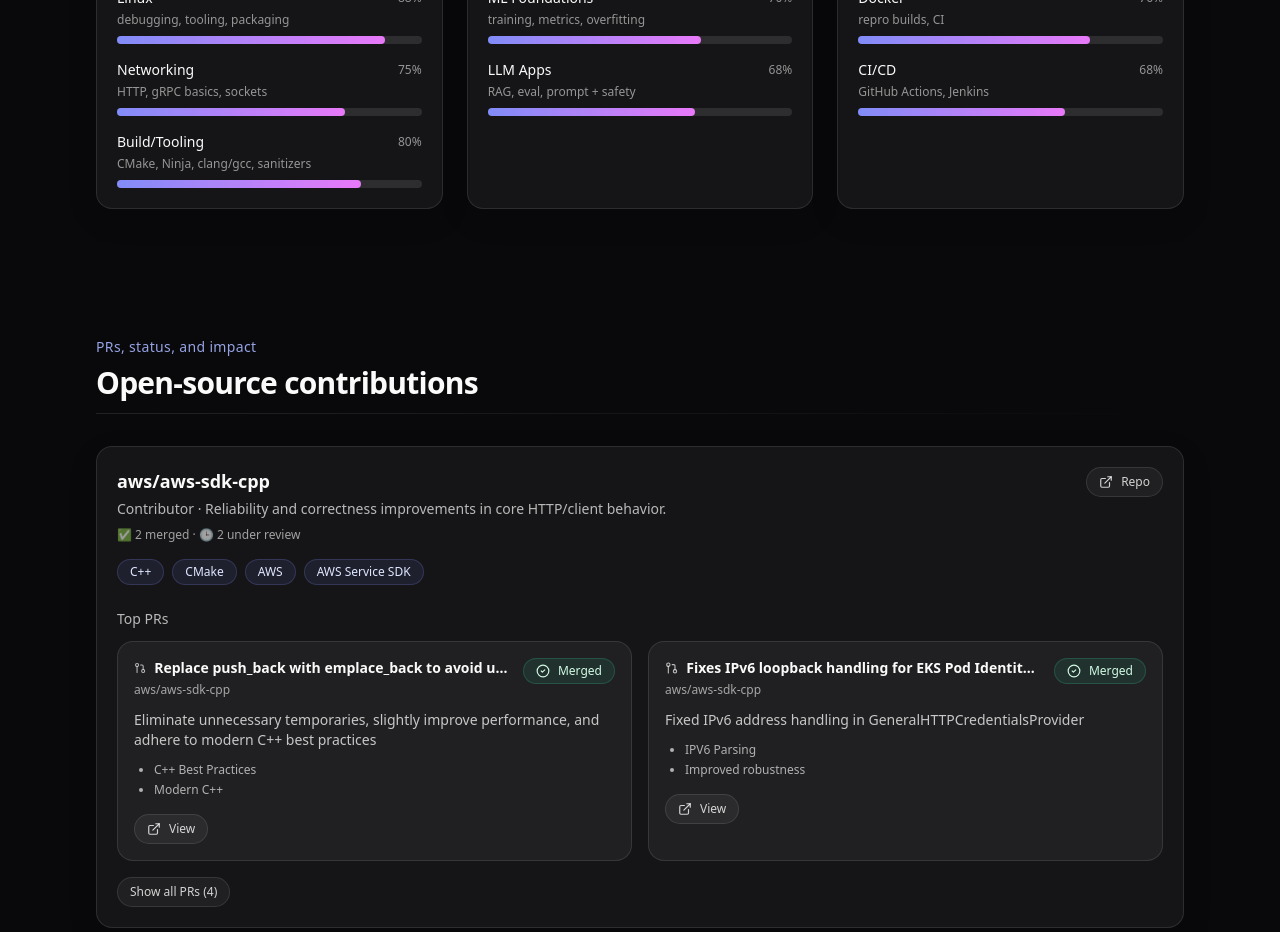
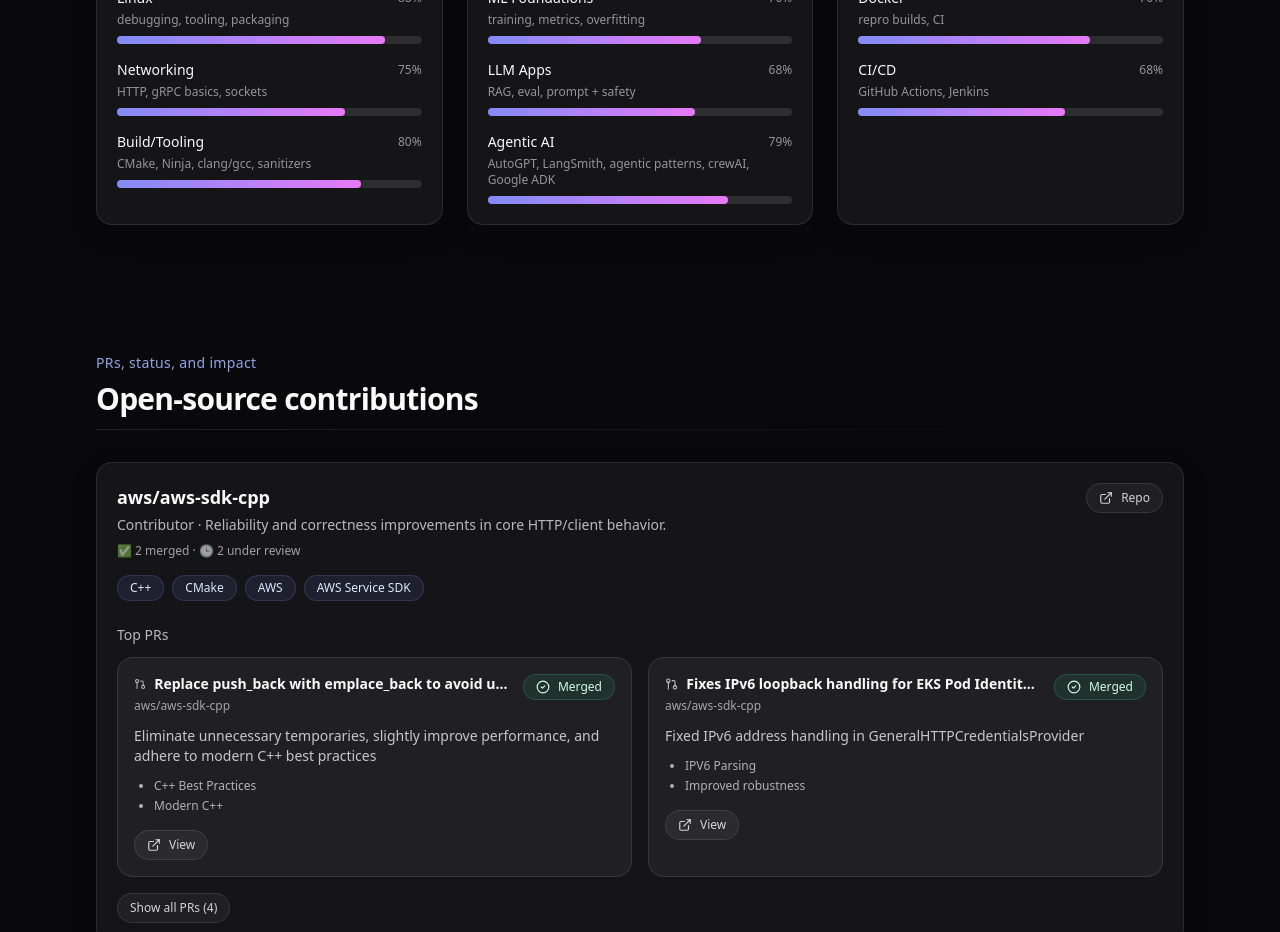
Before and after one commit to rajanyadav0307/rajan-portfolio, a React (Vite) app: page / in a window 1280 px wide. Shown: the part 1880-2812 px from the top of the page. Built offline with nearby package versions, Linux system fonts and the light colour scheme.

Commit message:
Update Agentic_AI

```diff
--- a/src/content/profile.ts
+++ b/src/content/profile.ts
@@ -123,7 +123,8 @@
         items: [
           { label: "Python", level: 78, note: "data + ML utilities" },
           { label: "ML Foundations", level: 70, note: "training, metrics, overfitting" },
-          { label: "LLM Apps", level: 68, note: "RAG, eval, prompt + safety" }
+          { label: "LLM Apps", level: 68, note: "RAG, eval, prompt + safety" },
+          { label: "Agentic AI", level:79, note: "AutoGPT, LangSmith, agentic patterns, crewAI, Google ADK"}
         ]
       },
       {
```
